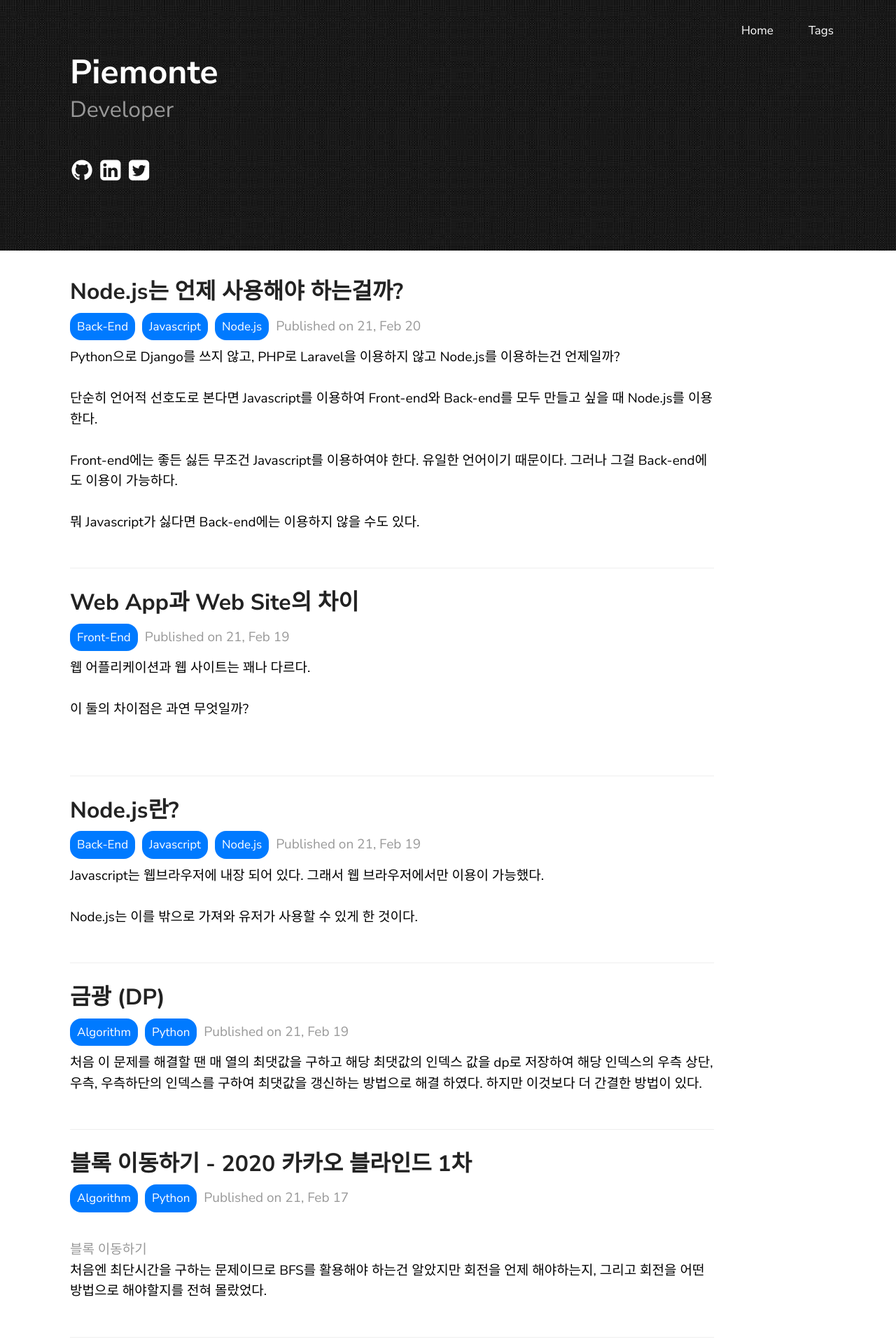
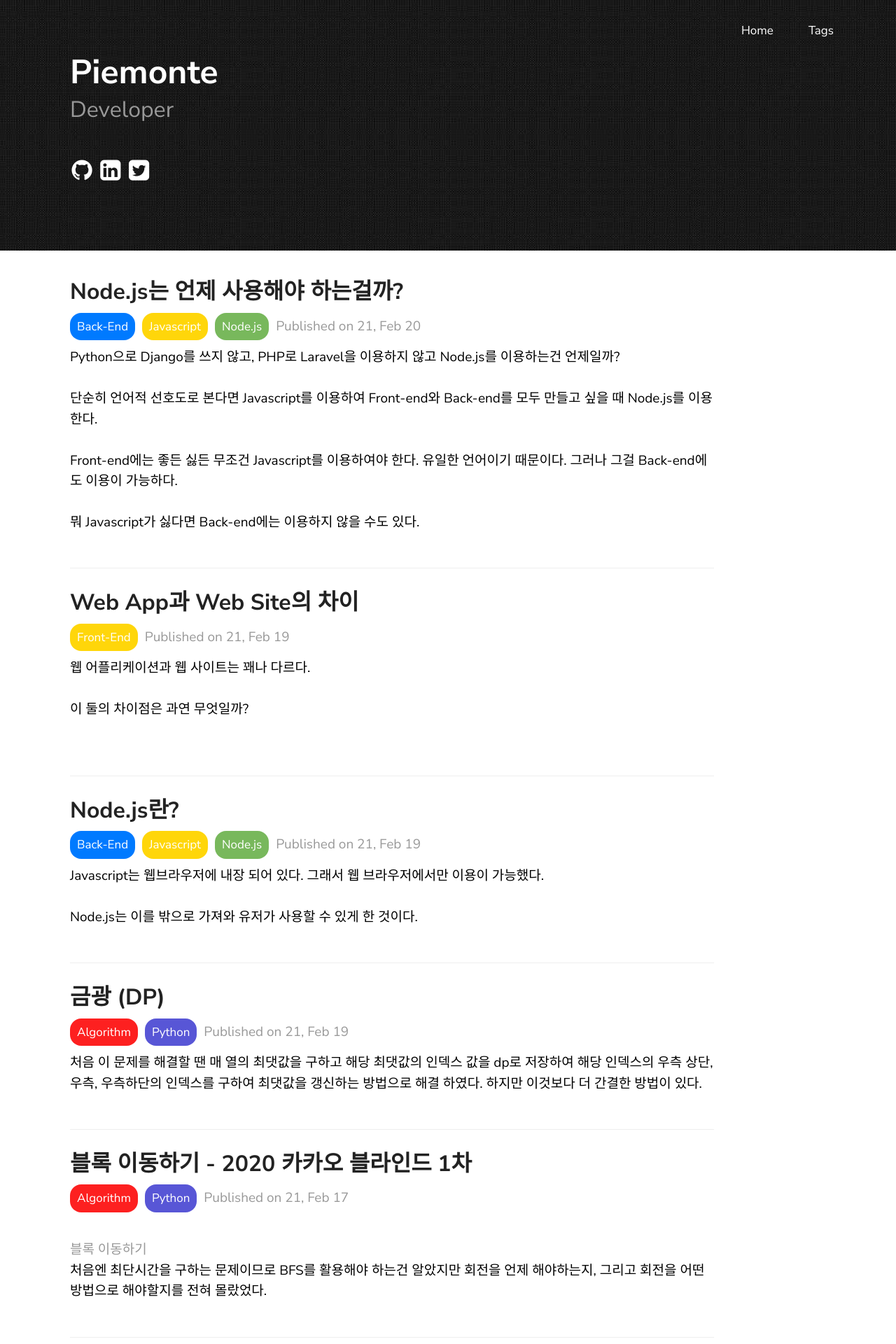
Before and after one commit to piemonte93/piemonte93.github.io, a Jekyll site: the page built from index.md, in a window 1280 px wide. Shown: the top 1920 px of the page at 70% size. Built offline with Jekyll 4.4.1, drawn with Linux system fonts in a browser that asks for light colours.

Commit message:
Change tags color and url

```diff
--- a/_layouts/home.html
+++ b/_layouts/home.html
@@ -1,6 +1,7 @@
 ---
 layout: page
 ---
+
 {%- if site.posts.size > 0 -%}
 <ul class="posts">
   {%- for post in site.posts -%}
@@ -13,27 +14,39 @@ layout: page
     </div>
     <div class="post-tag">
       <ul class="post-tag-container">
-				{%- for tag in post.tags -%}
-					{%- if tag == "blog" -%}
-					<li style="background-color: #ffd60a;"><a href="{{ site.baseurl }}/tags/{{ tag }}">{{ tag }}</a></li>
-					{%- elsif tag == "CocoaPods" or tag == "dependency" -%}
-					<li style="background-color: #5856d6;"><a href="{{ site.baseurl }}/tags/{{ tag }}">{{ tag }}</a></li>
-					{%- elsif tag == "Swift" -%}
-    				<li style="background-color: #FD2020;"><a href="{{ site.baseurl }}/tags/{{ tag }}">{{ tag }}</a></li>
+        {%- for tag in post.tags -%} {%- if tag == "Front-End" or tag ==
+        "Javascript" -%}
+        <li style="background-color: #ffd60a">
+          <a href="{{ site.baseurl }}/tags/{{ tag }}">{{ tag }}</a>
+        </li>
+        {%- elsif tag == "React.js" or tag == "SPA"-%}
+        <li style="background-color: #72c1e3">
+          <a href="{{ site.baseurl }}/tags/{{ tag }}">{{ tag }}</a>
+        </li>
+        {%- elsif tag == "Python" or tag == "Flask" or tag == "Django" -%}
+        <li style="background-color: #5856d6">
+          <a href="{{ site.baseurl }}/tags/{{ tag }}">{{ tag }}</a>
+        </li>
+        {%- elsif tag == "Node.js" -%}
+        <li style="background-color: #78b85c">
+          <a href="{{ site.baseurl }}/tags/{{ tag }}">{{ tag }}</a>
+        </li>
+        {%- elsif tag == "Algorithm" or tag == "CS" -%}
+        <li style="background-color: #fd2020">
+          <a href="{{ site.baseurl }}/tags/{{ tag }}">{{ tag }}</a>
+        </li>
         {%- else -%}
         <li><a href="{{ site.baseurl }}/tags/{{ tag }}">{{ tag }}</a></li>
-					{%- endif -%}
-				{%- endfor -%}
+        {%- endif -%} {%- endfor -%}
       </ul>
-			<div class="post-date">Published on {{ post.date | date: date_format }}</div>
+      <div class="post-date">
+        Published on {{ post.date | date: date_format }}
+      </div>
     </div>
     <div class="post">
-			{%- if site.show_excerpts -%}
-				{% assign categories = post.categories %}
-				{%- unless categories contains 'Tips' -%}
-					{{ post.excerpt }}
-				{%- endunless -%}
-			{%- endif -%}
+      {%- if site.show_excerpts -%} {% assign categories = post.categories %}
+      {%- unless categories contains 'Tips' -%} {{ post.excerpt }} {%- endunless
+      -%} {%- endif -%}
     </div>
   </li>
   {%- endfor -%}
```
Lines whose indentation alone changed are shown as unchanged.
